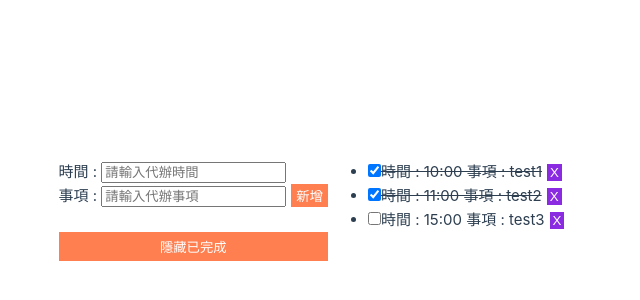
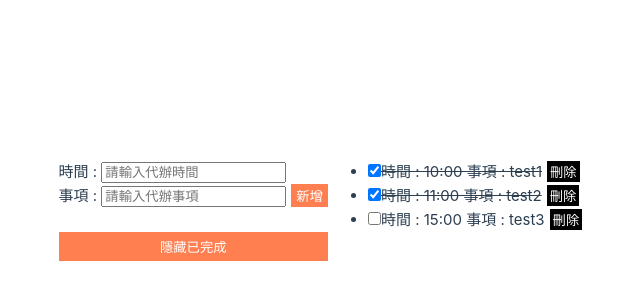
Before and after one commit to tzuchiyu/111test, a Vue app: page / in a window 1280 px wide. Shown: the part 190-490 px from the top of the page, without its empty margins (312-952 px from the left). Built offline with nearby package versions, Linux system fonts and the light colour scheme.

Commit message:
change file's name

```diff
--- a/src/App.vue
+++ b/src/App.vue
@@ -56,7 +56,7 @@ function removeTodo(todo) {
       <span :class="{ done: todo.done }">{{ todo.text }}</span>
       <button
         style="
-          background-color: blueviolet;
+          background-color: black;
           color: white;
           border: none;
           padding: 1px 3px;
@@ -65,7 +65,7 @@ function removeTodo(todo) {
         "
         @click="removeTodo(todo)"
       >
-        X
+        刪除
       </button>
     </li>
   </ul>
```
